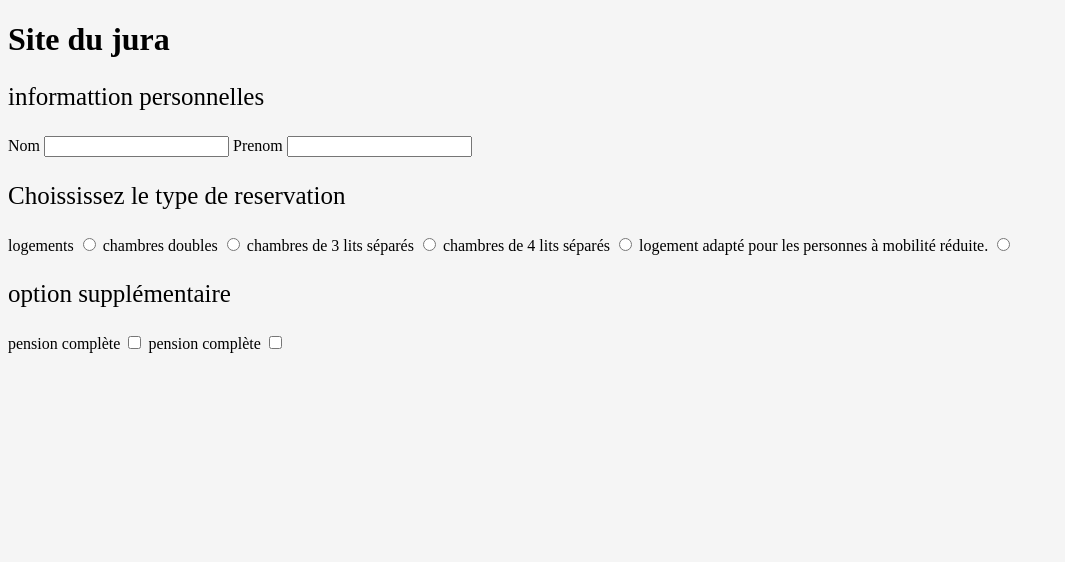
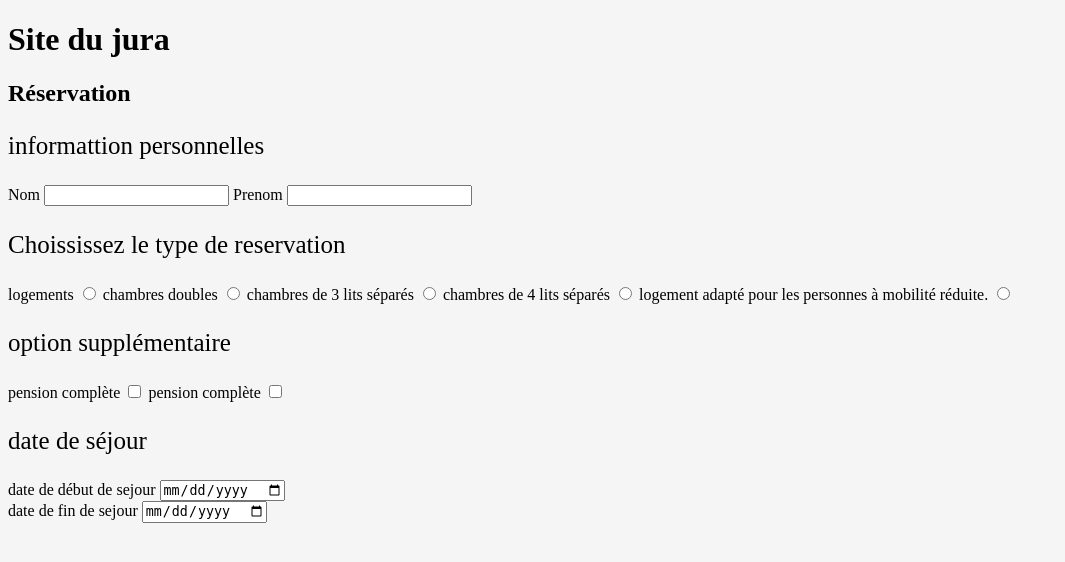
Before and after one commit to Matteo-ElGuetibi/CVEN, a PHP site: page / in a window 1280 px wide. Shown: the top 562 px of the page, without its empty margins (0-1065 px from the left). Run offline with PHP 8.4, Linux system fonts and the light colour scheme.

Commit message:
formulaire

```diff
--- a/index.php
+++ b/index.php
@@ -7,13 +7,14 @@ and open the template in the editor.
 <html>
     <head>
         <meta charset="UTF-8">
-        <title></title>
+        <title>Site du jura</title>
         <link rel="stylesheet" href="css_cven.css" type="text/css" >
     </head>
     <body>
         <h1>Site du jura</h1>
+        <h2>Réservation</h2>
         <form>
-            <p class="tform">informattion personnelles</p>
+                <p class="tform">informattion personnelles</p>
             <label for="nom">Nom
                 <input type="text" name="nom" id="nom">
             </label>
@@ -39,5 +40,16 @@ and open the template in the editor.
                     <label for="optionsupp">pension complète
                         <input type="checkbox" name="optionsupp" id="pension_complete">
                     </label>
+            <p class="tform">date de séjour</p>
+            <label for="datedebut">date de début de sejour
+                <input type="date" name="datedebut" id="datedebut" value="date_Arrive">
+            </label>
+            <br/>
+            <label for="datefin">date de fin de sejour
+                <input type="date" name="datefin" id="datefin" value="date_Depart">
+            </label>
+
+
+        </form>
     </body>
 </html>
```
